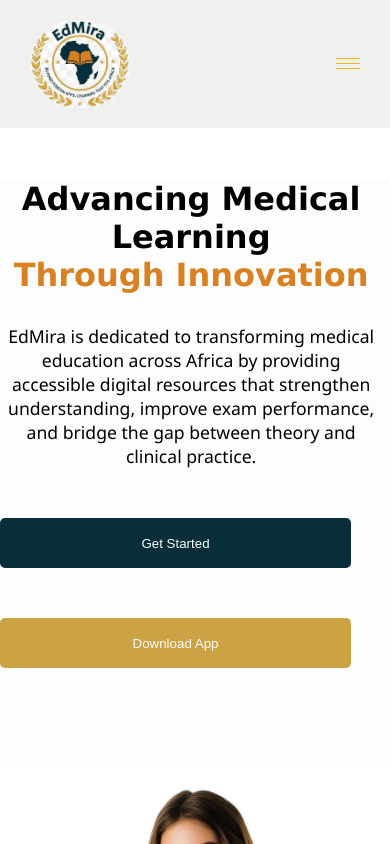
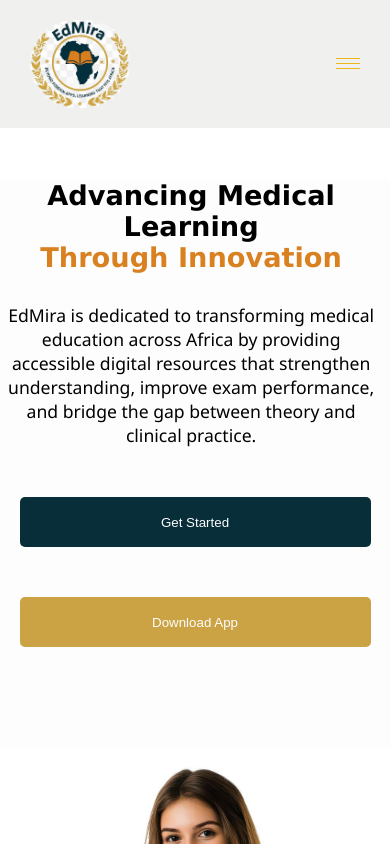
Before and after one commit to Bigoluwagentle/edmira, a Next.js app: page / in a window 390 px wide. Shown: the top 844 px of the page. Built offline with nearby package versions, Linux system fonts and the light colour scheme; no server answers.

Commit message:
Initial commit

```diff
--- a/pages/index.tsx
+++ b/pages/index.tsx
@@ -119,7 +119,7 @@ export default function Home() {
             <motion.img src="/illustration.jpg" alt=""
               initial={{scale:0,opacity:0}}
               whileInView={{scale:1, opacity:1}}
-              transition={{duration:2}}
+              transition={{duration:1}}
             />
           </div>
         </section>
--- a/styles/Home.module.css
+++ b/styles/Home.module.css
@@ -273,7 +273,7 @@
                 > h1{
                     margin-left: 0px;
                     width: 98%;
-                    font-size: 2rem;
+                    font-size: 1.7rem;
                 }
                 > p{
                     margin-left: 0px;
@@ -282,6 +282,7 @@
                 > nav{
                     justify-content: center;
                     flex-direction: column;
+                    align-items: center;
                     width: 100%;
                     > button{
                         width: 90%;
```
